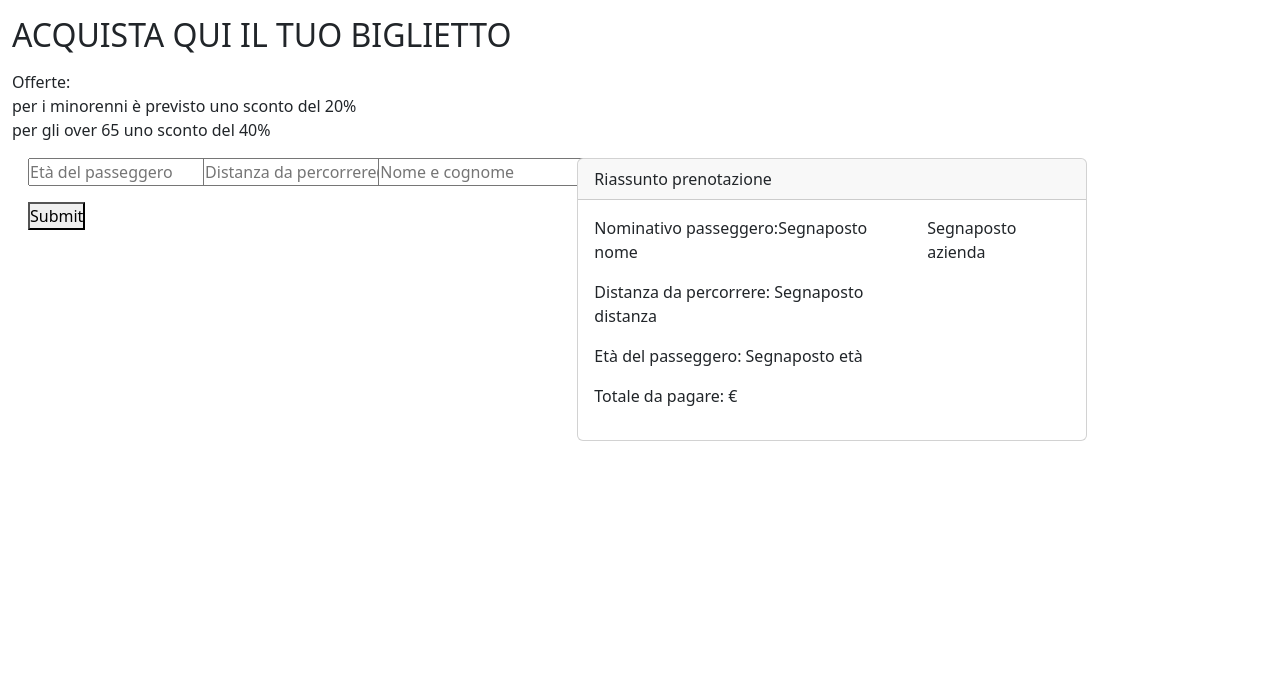
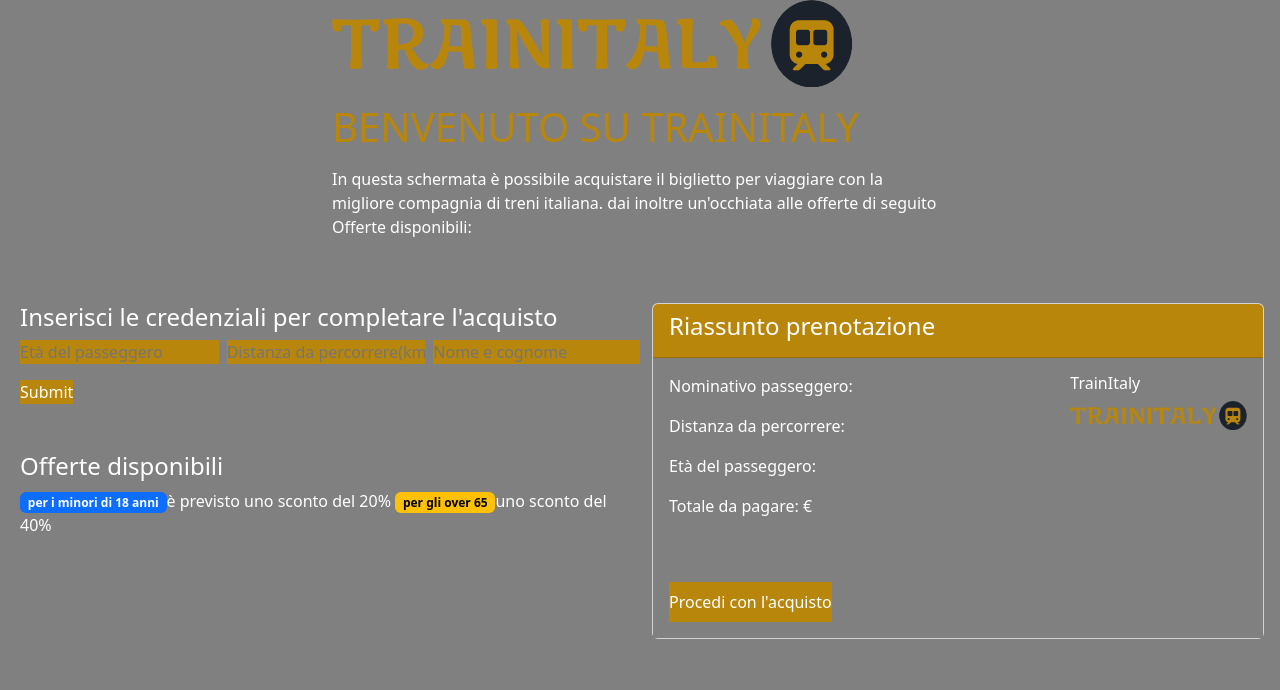
Before and after one commit to Carlomadella/js-biglietto-treno-form, a plain HTML site: page index.html in a window 1280 px wide. Drawn offline with nearby package versions, Linux system fonts and the light colour scheme; a web font is replaced by a local one.

Commit message:
completato css e esercizio

```diff
--- a/css/style.css
+++ b/css/style.css
@@ -2,5 +2,23 @@
     margin: 0px;
     padding: 0px;
     box-sizing: border-box;
+    background-color: grey;
+    color: white;
+    border: none;
     font-family: system-ui, -apple-system, BlinkMacSystemFont, 'Segoe UI', Roboto, Oxygen, Ubuntu, Cantarell, 'Open Sans', 'Helvetica Neue', sans-serif;
 }
+
+#company, #etàInput{
+    background-color: rgb(184, 134, 11);
+    color: white;
+}
+.bg-brown{
+    background-color: #b8860b;
+}
+
+.color-brown{
+    color: #b8860b;
+}
+.recap{
+    background-color: #b8860b;
+}
--- a/index.html
+++ b/index.html
@@ -15,58 +15,76 @@ MILESTONE 1: Iniziamo implementando il programma senza alcuna estetica: usando e
     <link rel="stylesheet" href="./css/style.css">
 </head>
 <body>
-    <div class="container-fluid">
-        <div class="row d-flex justify-content-center">
-            <h2 class="my-3">ACQUISTA QUI IL TUO BIGLIETTO</h2>
-            <p class="d-flex flex-column">
-            Offerte:
-            <span>per i minorenni è previsto uno sconto del 20%</span>
-            <span>per gli over 65 uno sconto del 40%</span>
-        </p>
+    <div class="container-fluid ">
+        <div class="row d-flex  justify-content-center align-content-center">
+            <div class="col-6 mx-3">
+                <img src="./img/logo.png" alt="">
+                <h1 class="my-3 color-brown">BENVENUTO SU TRAINITALY</h1>
+            </div>
+            <div class="col-6">
+                <p class="d-flex flex-column">
+                    In questa schermata è possibile acquistare il biglietto per viaggiare con la migliore compagnia di treni italiana. dai inoltre un'occhiata alle offerte di seguito
+                    Offerte disponibili:
+                </p>
+            </div>
         </div>
+    </div>
+    <div class="container-fluid px-3 py-5">
         <div class="row">
-            <div class="col-5 mx-3">
-                <form action="form">
+            <div class="col-6 px-3">
+                <h4>Inserisci le credenziali per completare l'acquisto</h4>
+                <form action="">
                     <div class="row row-cols-3 g-3">
                         <div class="col">
-                            <input type="text" placeholder="Età del passeggero" id="etàInput" ></input>
+                            <input type="text" placeholder="Età del passeggero" id="etàInput" class="bg-brown"></input>
                         </div>
                         <div class="col">
-                            <input type="text" placeholder="Distanza da percorrere(km)" id="distanzaInput">
+                            <input type="text" placeholder="Distanza da percorrere(km)" id="distanzaInput" class="bg-brown">
                         </div>
                         <div class="col">
-                            <input type="text" placeholder="Nome e cognome" id="nominativoInput">
+                            <input type="text" placeholder="Nome e cognome" id="nominativoInput" class="bg-brown">
                         </div>
-                        <div class="col"><button>Submit</button></div>
+                        <div class="col ">
+                            <button class="bg-brown">Submit</button>
+                        </div>
                     </div>
                 </form>
+                <div class="row py-5">
+                    <h4>Offerte disponibili</h4>
+                    <p class="">
+                        <span class="badge text-bg-primary mr-2">per i minori di 18 anni</span>è previsto uno sconto del 20%
+                        <span class="badge text-bg-warning">per gli over 65</span>uno sconto del 40%
+                    </p>
+                </div>
             </div>
-            <div class="col-5">
+            <div class="col-6">
                 <div class="card">
-                    <div class="card-header" id="company">
-                        Riassunto prenotazione
+                    <div class="card-header bg-brown" id="company">
+                        <h4 class="recap">Riassunto prenotazione</h4>
                     </div>
                     <div class="card-body">
                         <div class="row">
                             <div class="col-8">
                                 <p>
-                                    Nominativo passeggero:<span id="nameOutput">Segnaposto nome</span>
+                                    Nominativo passeggero:<span id="nameOutput"></span>
                                 </p>
                                 <p id="role">
-                                    Distanza da percorrere: <span id="distanceOutput">Segnaposto distanza</span>
+                                    Distanza da percorrere: <span id="distanceOutput"></span>
                                 </p>
                                 <p>
-                                    Età del passeggero: <span id="ageOutput">Segnaposto età</span>
+                                    Età del passeggero: <span id="ageOutput"></span>
                                 </p>
                                 <p>Totale da pagare: <span id="priceOutput"></span> €</p>
+                                <button class="py-2 mt-5 bg-brown">Procedi con l'acquisto</button>
                             </div>
                             <div class="col-4">
+                                <h6>TrainItaly</h6>
                                 <p>
                                     <span id="company-name">
-                                        Segnaposto azienda
+                                        <img src="./img/logo.png" alt="" class="img-fluid" id="logo-company">
                                     </span>
                                 </p>
-                                <img src="" alt="" id="logo-company">
+
                             </div>
                         </div>
                     </div>
--- a/js/script.js
+++ b/js/script.js
@@ -4,7 +4,40 @@
 const form = document.querySelector("form");
 const button = document.getElementById("button");
 
+// variabili che contengono l'output che vedrà il cliente sul recap
 const distanceOutput = document.getElementById("distanceOutput");
 const ageOutput = document.getElementById("ageOutput");
 const nameOutput = document.getElementById("nameOutput");
 const priceOutput = document.getElementById("priceOutput")
+
+// creo l'evento con soggetto tutto il form
+form.addEventListener("submit", function(event) {
+
+    // non permette il ricaricarsi della pagina quando si preme il bottone
+    event.preventDefault();
+
+    // variabili che contengono il valore di input inserito dal cliente
+    const distanzaTot = document.getElementById("distanzaInput").value;
+    const passengerAge = document.getElementById("etàInput").value;
+    const nominativo = document.getElementById("nominativoInput").value;
+    // costo del tragitto in km
+    let priceKm = 0.21;
+    // creo la formula che mi permette di calcolare il totale da pagare
+    let prezzoIntero = (parseInt(priceKm * distanzaTot));
+    let prezzoTotale = prezzoIntero;
+
+    if (passengerAge<18) {
+        prezzoTotale = (prezzoIntero-( 20/100 ))
+    }
+    else if (passengerAge>65){
+        prezzoTotale = (prezzoIntero-( 40/100 ))
+    }
+    else{
+        prezzoTotale = prezzoIntero
+    }
+    // stampo sul recap
+    nameOutput.innerHTML = nominativo;
+    distanceOutput.innerHTML = distanzaTot;
+    ageOutput.innerHTML = passengerAge;
+    priceOutput.innerHTML = prezzoTotale;
+});
```
Also changed, not shown: img/image.png (renamed from image.png), img/images.png (added), img/logo.png (added).
